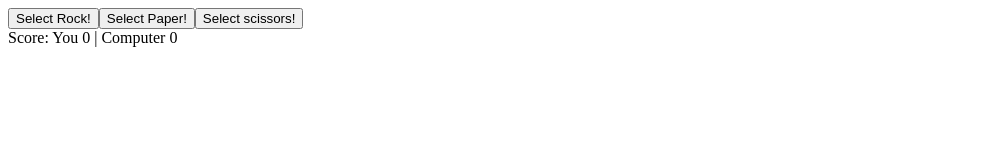
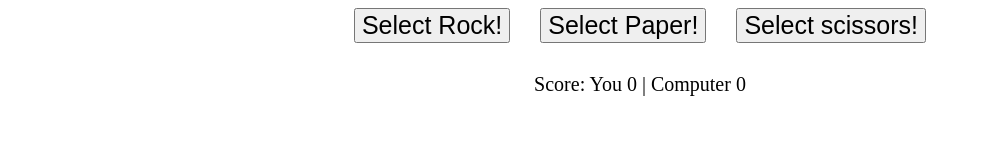
Before and after one commit to Julian-Bazo/odin-rock-paper-scissors, a plain HTML site: page index.html in a window 1280 px wide. Both pictures are taken after a click on the button "Select Rock!". Shown: the whole page, without its empty margins (0-981 px from the left). Drawn offline with Linux system fonts and the light colour scheme.

Commit message:
Link CSS and add CSS changes to ui
Links the CSS file to the HTML and includes UI changes to clean up the website.

```diff
--- a/index.html
+++ b/index.html
@@ -5,6 +5,7 @@
 <head>
     <meta charset="UTF-8">
     <title>Rock Paper Scissors</title>
+    <link rel="stylesheet" href="style.css">
 
 </head>
 
--- a/javascript.js
+++ b/javascript.js
@@ -106,50 +106,58 @@ function reportScore(humanScore, computerScore) {
 
 // Player selection button creation
 
+// Button div creation
+const buttonDiv = document.createElement("div");
+buttonDiv.id = "buttonDiv";
+document.body.appendChild(buttonDiv);
+
 // Rock button creation
 const rockButton = document.createElement("button");
 rockButton.classList.add("selection-button");
 rockButton.id = "rockButton";
 rockButton.textContent = "Select Rock!"
-document.body.appendChild(rockButton);
+buttonDiv.appendChild(rockButton);
 
 // Paper button creation
 const paperButton = document.createElement("button");
 paperButton.classList.add("selection-button");
 paperButton.id = "paperButton";
 paperButton.textContent = "Select Paper!"
-document.body.appendChild(paperButton);
+buttonDiv.appendChild(paperButton);
 
 // Scissors button creation
 const scissorsButton = document.createElement("button");
 scissorsButton.classList.add("selection-button");
 scissorsButton.id = "scissorsButton";
 scissorsButton.textContent = "Select scissors!"
-document.body.appendChild(scissorsButton);
+buttonDiv.appendChild(scissorsButton);
 
 // Scoring div creation
 const scoringDiv = document.createElement('div');
 scoringDiv.id = "scoringDiv";
 document.body.appendChild(scoringDiv);
+scoringDiv.textContent = `Score: You ${humanScore} | Computer ${computerScore}`;
 
 // Button event listeners
 rockButton.addEventListener("click", () => {
     playRound("rock", getComputerChoice())
-    scoringDiv.textContent = `Score: You ${humanScore} | Computer ${computerScore}`;
-    console.log(humanScore);
-    console.log(computerScore);
+    updateScore();
 });
 
 paperButton.addEventListener("click", () => {
     playRound("paper", getComputerChoice())
-    scoringDiv.textContent = `Score: You ${humanScore} | Computer ${computerScore}`;
+    updateScore();
 });
 
 scissorsButton.addEventListener("click", () => {
     playRound("scissors", getComputerChoice())
-    scoringDiv.textContent = `Score: You ${humanScore} | Computer ${computerScore}`;
+    updateScore();
 });
 
-// playGame();
-// console.log(playRound(humanChoice, computerChoice));
-// console.log("You: " + humanScore + " | Computer: " + computerScore);
+// Scoring div implementation function
+function updateScore() {
+    scoringDiv.textContent = `Score: You ${humanScore} | Computer ${computerScore}`;
+}
+
+let buttonsDesign = document.querySelectorAll("selection-button");
+buttonsDesign.style.color = "black";
--- a/style.css
+++ b/style.css
@@ -0,0 +1,17 @@
+.selection-button {
+    color: black;
+    font-size: 25px;
+}
+
+#buttonDiv {
+    display: flex;
+    justify-content: center;
+    gap: 30px;
+}
+
+#scoringDiv {
+    display: flex;
+    justify-content: center;
+    font-size: 20px;
+    margin-top: 30px;
+}
```
